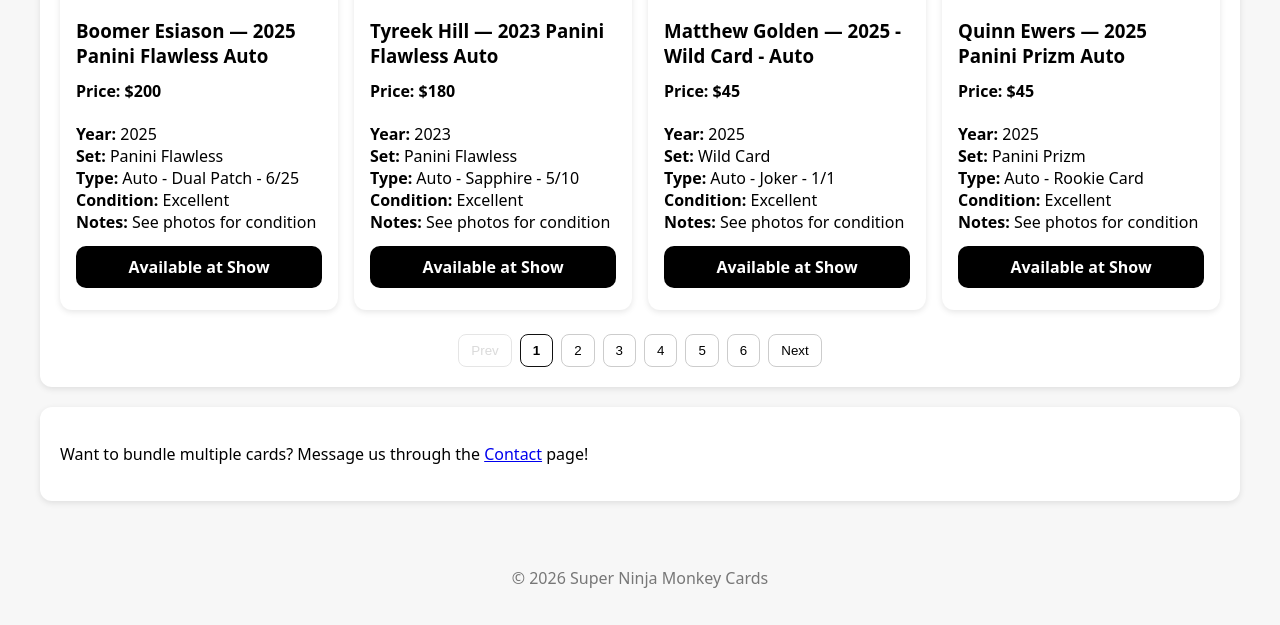
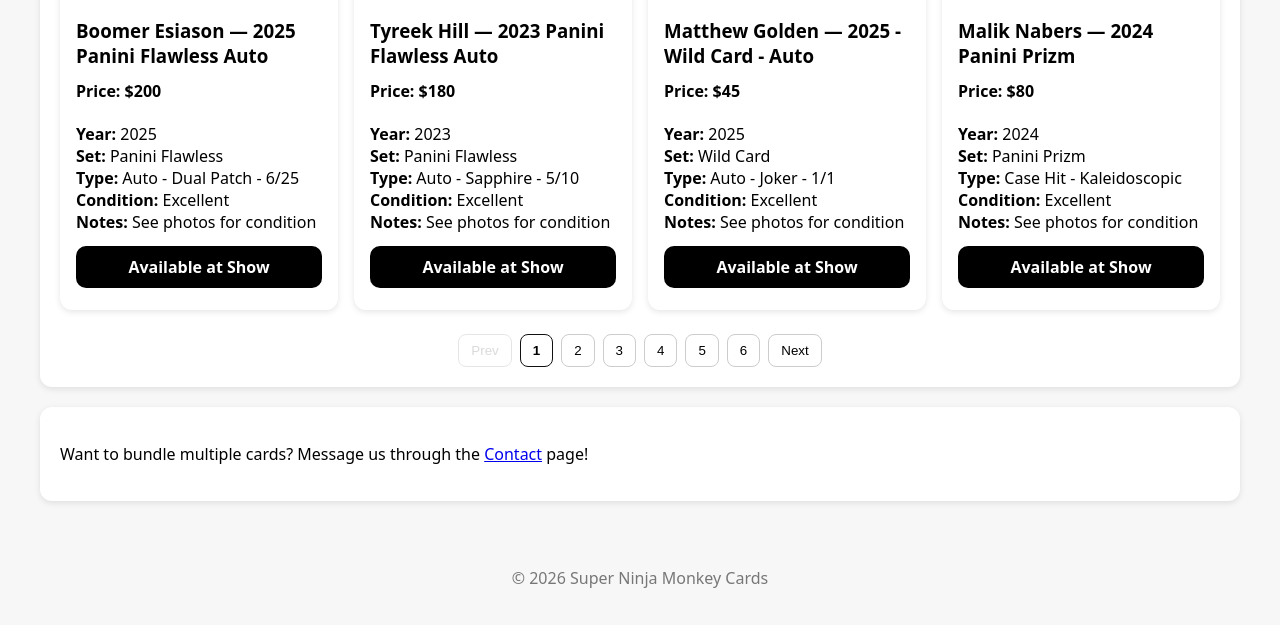
Before and after one commit to Daemek111/superninjamonkeys.com, a Jekyll site: the page shop.html, which Jekyll copies as it is, in a window 1280 px wide and 900 px high, scrolled down 3231 px, cut to the strip 275-900 px from the top of the window. Built offline with Jekyll 4.4.1, drawn with Linux system fonts in a browser that asks for light colours.

Commit message:
Update shop.html

```diff
--- a/shop.html
+++ b/shop.html
@@ -543,6 +543,32 @@
     <li><b>Year:</b> 2025</li>
     <li><b>Set:</b> Wild Card</li>
     <li><b>Type:</b> Auto - Joker - 1/1</li>
+    <li><b>Condition:</b> Excellent</li>
+    <li><b>Notes:</b> See photos for condition</li>
+  </ul>
+
+  <!-- Buy Button -->
+ <a class="button">
+  Available at Show
+</a>
+</div>
+         <div class="product">
+  <div class="badge">Personal Inventory</div>
+
+  <!-- Front + Back Images -->
+  <div class="card-images">
+    <img src="img/nabers_case.jpeg" alt="Front of card" onclick="openLightbox(this.src)" style="cursor: zoom-in;">
+    <img src="img/nabers_case_back.jpeg" alt="Back of card" onclick="openLightbox(this.src)" style="cursor: zoom-in;">
+  </div>
+
+  <h3>Malik Nabers — 2024 Panini Prizm</h3>
+  <p class="price"><b>Price:</b> $80</p>
+
+  <!-- Listing Details -->
+  <ul class="details">
+    <li><b>Year:</b> 2024</li>
+    <li><b>Set:</b> Panini Prizm</li>
+    <li><b>Type:</b> Case Hit - Kaleidoscopic</li>
     <li><b>Condition:</b> Excellent</li>
     <li><b>Notes:</b> See photos for condition</li>
   </ul>
```
